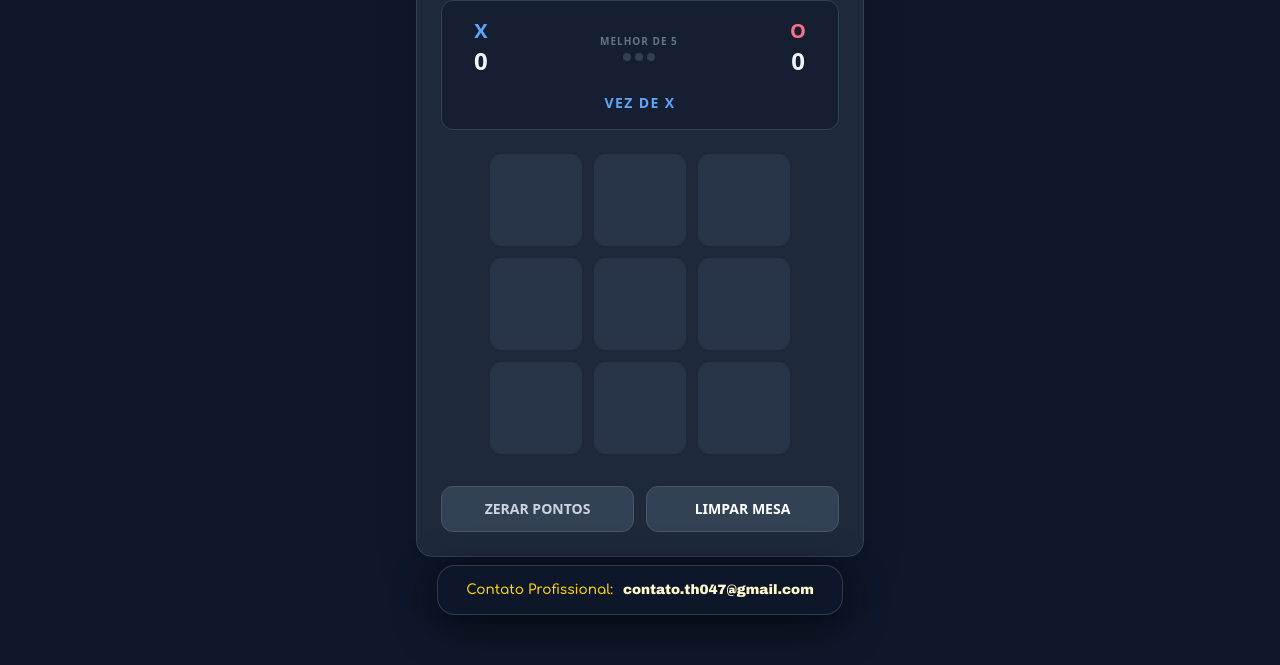
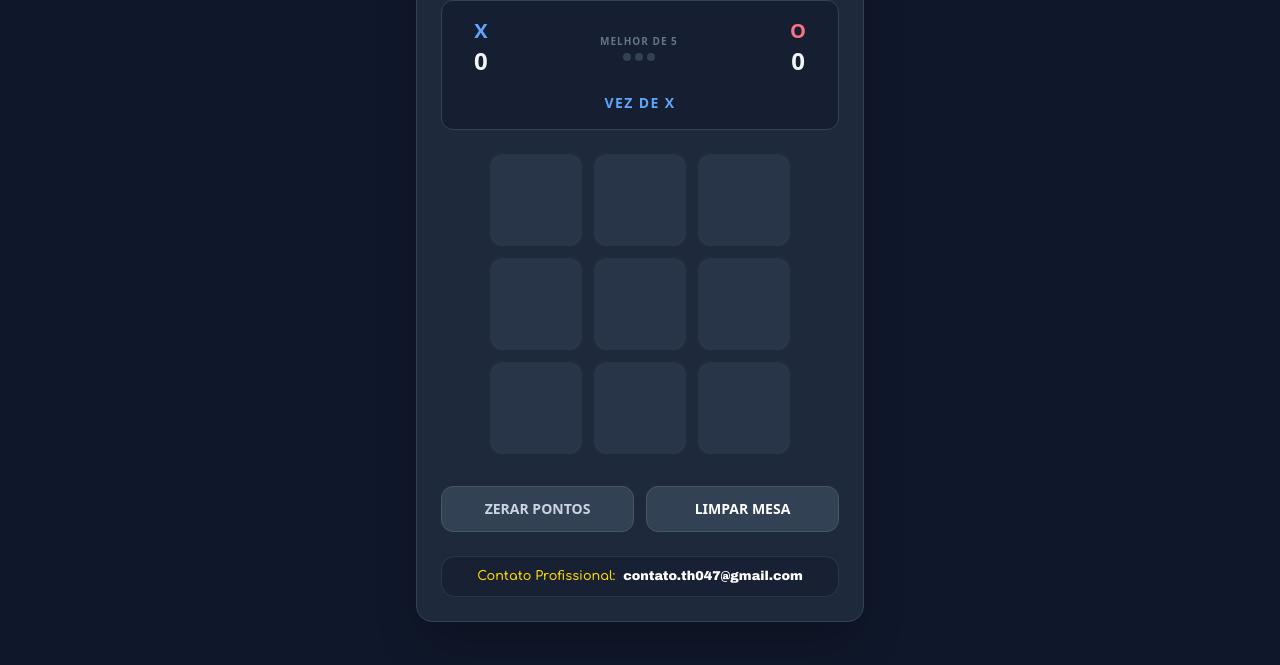
Before and after one commit to gameseddu/thgames, a plain HTML site: page index.html in a window 1280 px wide. Shown: the part 165-830 px from the top of the page. Drawn offline with nearby package versions, Linux system fonts and the light colour scheme.

Commit message:
index.html

```diff
--- a/index.html
+++ b/index.html
@@ -44,52 +44,34 @@
             display: flex;
             flex-direction: column;
             align-items: center;
-            padding: 80px 20px 0 20px;
+            padding: 80px 20px 40px 20px;
         }
 
-        /* Container do Contato com efeito Sticky no fundo */
-        .sticky-footer-container {
-            position: sticky;
-            bottom: 20px; /* Distância do fundo da tela ao rolar */
-            width: 100%;
-            display: flex;
-            justify-content: center;
-            margin-top: 20px;
-            margin-bottom: 40px; /* Margem extra para permitir a rolagem */
-            z-index: 40;
-        }
-
-        .footer-contact-box {
-            background: rgba(15, 23, 42, 0.95);
-            backdrop-filter: blur(10px);
-            padding: 14px 28px;
-            border-radius: 18px;
-            border: 1px solid rgba(71, 85, 105, 0.6);
+        /* Estilo da caixa de contato dentro do card */
+        .card-contact-box {
+            margin-top: 24px;
+            background: rgba(15, 23, 42, 0.4);
+            padding: 10px 20px;
+            border-radius: 14px;
+            border: 1px solid rgba(71, 85, 105, 0.4);
             display: flex;
             align-items: center;
             justify-content: center;
-            box-shadow: 0 10px 40px rgba(0, 0, 0, 0.6);
-            transition: all 0.3s ease;
+            width: 100%;
         }
 
         .contact-label {
             font-family: 'Comfortaa', cursive;
             font-weight: 600;
             color: #FFD700;
-            font-size: 0.85rem;
+            font-size: 0.8rem;
         }
 
         .contact-email {
             font-family: 'Arial Black', sans-serif;
-            color: #FFFACD;
-            margin-left: 10px;
-            font-size: 0.85rem;
-        }
-
-        /* Espaço extra no final da página para o efeito de rolagem ser visível */
-        .page-bottom-spacer {
-            height: 15vh;
-            width: 100%;
+            color: #ffffff;
+            margin-left: 8px;
+            font-size: 0.8rem;
         }
     </style>
 </head>
@@ -141,18 +123,13 @@
                 <button id="next-round-btn" onclick="nextRound()" class="bg-emerald-600 text-white p-3 rounded-xl font-bold border border-emerald-500 text-sm uppercase hidden transition-all hover:bg-emerald-500 active:scale-95">Nova Rodada</button>
                 <button id="clear-board-btn" onclick="clearCurrentBoard()" class="bg-slate-700 text-white p-3 rounded-xl font-bold border border-slate-600 text-sm uppercase transition-all hover:bg-slate-600 active:scale-95">Limpar Mesa</button>
             </div>
-        </div>
 
-        <!-- O CONTATO QUE ACOMPANHA NO FUNDO -->
-        <div class="sticky-footer-container">
-            <div class="footer-contact-box">
+            <!-- CONTATO PROFISSIONAL (FIXO DENTRO DO CARD) -->
+            <div class="card-contact-box">
                 <span class="contact-label" id="label-contact">Contato Profissional:</span>
                 <span class="contact-email">contato.th047@gmail.com</span>
             </div>
         </div>
-
-        <!-- ESPAÇO NO FINAL PARA PERMITIR A ROLAGEM -->
-        <div class="page-bottom-spacer"></div>
     </div>
 
     <!-- MODAL PIX -->
@@ -251,7 +228,6 @@
             document.getElementById('scoreX').innerText = scores.X;
             document.getElementById('scoreO').innerText = scores.O;
 
-            // Atualizar pontos da série
             for(let i=1; i<=3; i++) {
                 const dot = document.getElementById(`dot-${i}`);
                 dot.className = `w-2 h-2 rounded-full ${i <= scores.X ? 'bg-blue-500 shadow-[0_0_8px_rgba(59,130,246,0.6)]' : i <= scores.O ? 'bg-rose-500 shadow-[0_0_8px_rgba(244,63,94,0.6)]' : 'bg-slate-700'}`;
```
